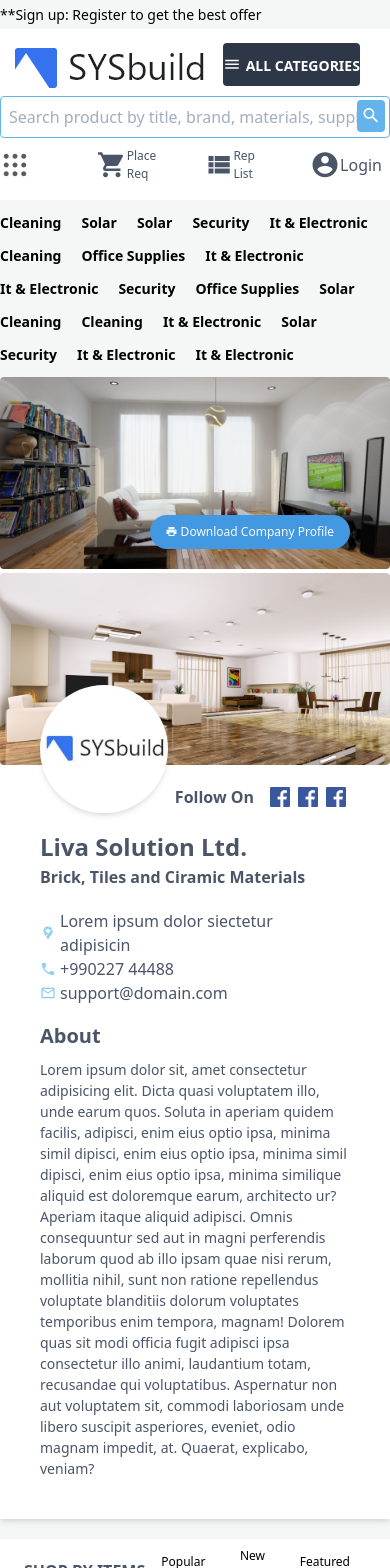
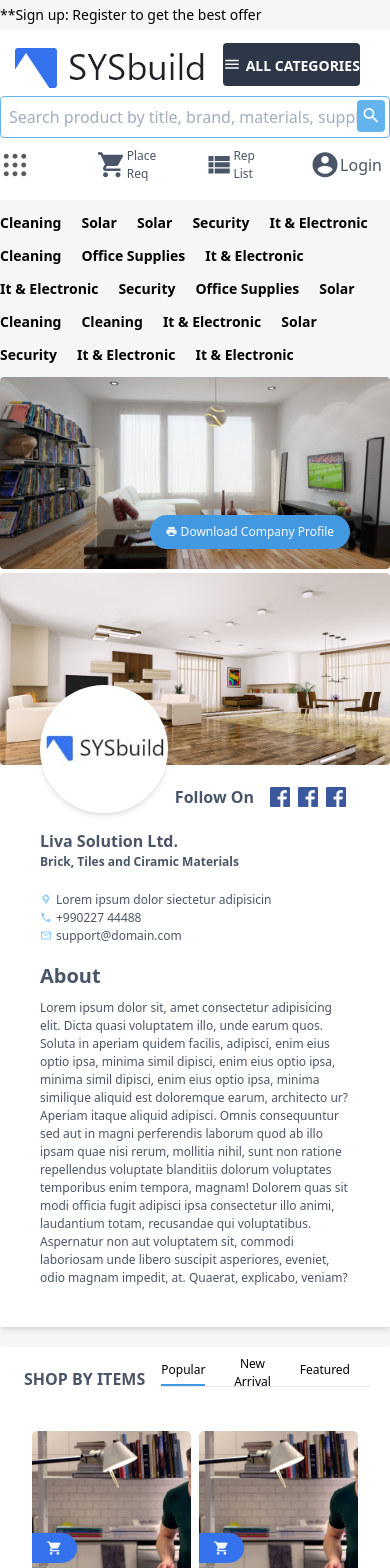
Before and after one commit to allImran/vue-tail-shop, a Vue app: page /vendor in a window 390 px wide. Shown: the top 1568 px of the page. Built offline with nearby package versions, Linux system fonts and the light colour scheme.

Commit message:
vendor page responsive

```diff
--- a/src/components/molecule/project/ProjectCardView.vue
+++ b/src/components/molecule/project/ProjectCardView.vue
@@ -1,6 +1,6 @@
 <template>
     <slot name="top"></slot>
-    <div class="grid xl:grid-cols-4 lg:grid-cols-4 md:grid-cols-3 sm:grid-cols-2 gap-4 px-2">
+    <div class="grid xl:grid-cols-4 lg:grid-cols-4 md:grid-cols-3 sm:grid-cols-2 grid-cols-2 gap-2 sm:gap-4 px-2">
         <GradientCard :key="i" v-for="(n, i) in 4" />
     </div>
 </template>
--- a/src/components/molecule/vendor/CertificateCardView.vue
+++ b/src/components/molecule/vendor/CertificateCardView.vue
@@ -1,6 +1,6 @@
 <template>
     <p class="uppercase font-bold text-gray-700 mb-5 mt-10">Certification, Authorization & Licences</p>
-    <div class="grid lg:grid-cols-5 md:grid-cols-3 sm:grid-cols-2 gap-4 px-5">
+    <div class="grid lg:grid-cols-5 md:grid-cols-3 sm:grid-cols-2 grid-cols-2 gap-2 sm:gap-4 px-5">
         <Card
             v-for="(n, i) in 5"
             :key="i"
@@ -8,6 +8,8 @@
             titleStyle="font-semibold text-sm text-gray-700 capitalize"
             border="none"
             subTitle="more detail will be here"
+            subTitleStyle="text-xs sm:text-sm"
+            detailStyle="text-xs sm:text-sm"
             detail="Lorem ipsum dolor sit amet, consectetur adipisicin sed do eiusmod tempor ncididunt"
         />
     </div>
--- a/src/components/molecule/vendor/CoverDescription.vue
+++ b/src/components/molecule/vendor/CoverDescription.vue
@@ -46,31 +46,39 @@
 
     <div class="grid grid-cols-10 gap-4 px-10">
       <div class="mt-5 md:col-span-3 col-span-10 pr-10">
-				<p class="text-2xl text-gray-700 font-bold capitalize">Liva solution ltd.</p>
-				<p class="text-md font-semibold text-gray-700 mb-5">Brick, Tiles and Ciramic Materials</p>
+        <p class="text-base sm:text-2xl text-gray-700 font-bold capitalize">Liva solution ltd.</p>
+        <p class="text-xs sm:text-base font-semibold text-gray-700 mb-5">Brick, Tiles and Ciramic Materials</p>
         <TextWithIcon
             icon="mdi mdi-google-maps"
-					iconStyle="text-blue-300 text-md"
+            iconStyle="text-blue-300 text-xs sm:text-sm"
             text="Lorem ipsum dolor siectetur adipisicin"
-					textStyle="text-gray-700 text-md"
+            textStyle="text-gray-700 text-xs sm:text-sm"
         />
         <TextWithIcon
             icon="mdi mdi-phone"
-					iconStyle="text-blue-300 text-md"
+            iconStyle="text-blue-300 text-xs sm:text-sm"
             text="+990227 44488"
-					textStyle="text-gray-700 text-md"
+            textStyle="text-gray-700 text-xs sm:text-sm"
         />
         <TextWithIcon
             icon="mdi mdi-email-outline"
-					iconStyle="text-blue-300 text-md"
+            iconStyle="text-blue-300 text-xs sm:text-sm"
             text="support@domain.com"
-					textStyle="text-gray-700 text-md"
+            textStyle="text-gray-700 text-xs sm:text-sm"
         />
       </div>
 
       <div class="md:col-span-7 col-span-10 md:border-l md:pl-10 sm:pl-0">
         <p class="text-xl font-bold text-gray-700 mb-2">About</p>
-				<p class="text-sm text-gray-700">Lorem ipsum dolor sit, amet consectetur adipisicing elit. Dicta quasi voluptatem illo, unde earum quos. Soluta in aperiam quidem facilis, adipisci, enim eius optio ipsa, minima simil dipisci, enim eius optio ipsa, minima simil dipisci, enim eius optio ipsa, minima similique aliquid est doloremque earum, architecto ur? Aperiam itaque aliquid adipisci. Omnis consequuntur sed aut in magni perferendis laborum quod ab illo ipsam quae nisi rerum, mollitia nihil, sunt non ratione repellendus voluptate blanditiis dolorum voluptates temporibus enim tempora, magnam! Dolorem quas sit modi officia fugit adipisci ipsa consectetur illo animi, laudantium totam, recusandae qui voluptatibus. Aspernatur non aut voluptatem sit, commodi laboriosam unde libero suscipit asperiores, eveniet, odio magnam impedit, at. Quaerat, explicabo, veniam?</p>
+        <p class="text-xs sm:text-sm text-gray-700">Lorem ipsum dolor sit, amet consectetur adipisicing elit. Dicta quasi
+          voluptatem illo, unde earum quos. Soluta in aperiam quidem facilis, adipisci, enim eius optio ipsa, minima
+          simil dipisci, enim eius optio ipsa, minima simil dipisci, enim eius optio ipsa, minima similique aliquid est
+          doloremque earum, architecto ur? Aperiam itaque aliquid adipisci. Omnis consequuntur sed aut in magni
+          perferendis laborum quod ab illo ipsam quae nisi rerum, mollitia nihil, sunt non ratione repellendus voluptate
+          blanditiis dolorum voluptates temporibus enim tempora, magnam! Dolorem quas sit modi officia fugit adipisci
+          ipsa consectetur illo animi, laudantium totam, recusandae qui voluptatibus. Aspernatur non aut voluptatem sit,
+          commodi laboriosam unde libero suscipit asperiores, eveniet, odio magnam impedit, at. Quaerat, explicabo,
+          veniam?</p>
       </div>
     </div>
   </div>
@@ -79,9 +87,10 @@
 <script>
 import RoundImage from '@/components/atom/RoundImage'
 import SocialBox from '@/components/atom/SocialBox'
-	import { links } from "@/data/products"
+import {links} from "@/data/products"
 import TextWithIcon from '@/components/atom/TextWithIcon'
-	export default{
+
+export default {
   name: 'CoverDescription',
   components: {
     RoundImage,
@@ -97,7 +106,7 @@
 </script>
 
 <style>
-	.custom-position{
+.custom-position {
   bottom: -48px;
 }
 </style>
--- a/src/components/molecule/vendor/ManagementTeam.vue
+++ b/src/components/molecule/vendor/ManagementTeam.vue
@@ -1,17 +1,17 @@
 <template>
     <slot name="top"></slot>
 
-    <div class="grid xl:grid-cols-5 lg:grid-cols-4 md:grid-cols-3 sm:grid-cols-2 gap-4 px-5">
+    <div class="grid xl:grid-cols-5 lg:grid-cols-4 md:grid-cols-3 sm:grid-cols-2 grid-cols-2 gap-2 sm:gap-4 px-5">
         <div
             v-for="(n, i) in 5"
             :key="i"
             class="flex justify-center items-center">
             <RoundImage
                 image="/images/client.jpg"
-                heightWeight="w-24 h-24"
+                heightWeight="w-16 h-16 sm:w-24 sm:h-24"
             />
             <div>
-                <p class="ml-3 text-md font-semibold text-gray-700">Comandar Bolta</p>
+                <p class="ml-3 text-sm sm:text-md font-semibold text-gray-700">Comandar Bolta</p>
                 <p class="ml-3 text-xs text-gray-600">Team Co-Ordinator</p>
             </div>
         </div>
--- a/src/components/molecule/vendor/OurClient.vue
+++ b/src/components/molecule/vendor/OurClient.vue
@@ -1,6 +1,6 @@
 <template>
   <p class="text-gray-700 text-xl font-bold mt-5 mb-3 capitalize">some of our client</p>
-  <div class="grid md:grid-cols-6 sm:grid-cols-3 grid-cols-1 gap-4 px-3">
+  <div class="grid md:grid-cols-6 sm:grid-cols-3 grid-cols-3 gap-4 px-3">
     <Card
         :key="i"
         v-for="(n, i) in 9"
--- a/src/components/molecule/vendor/ProductService.vue
+++ b/src/components/molecule/vendor/ProductService.vue
@@ -11,7 +11,7 @@
 			<TopBar  tabMargin="mr-5"/>
 		</div>
 
-		<div class="grid xl:grid-cols-5 lg:grid-cols-4 md:grid-cols-3 sm:grid-cols-2  gap-2 px-3">
+		<div class="grid xl:grid-cols-5 lg:grid-cols-4 md:grid-cols-3 sm:grid-cols-2 grid-cols-2  gap-2 px-3">
 			<div
 				class="mb-5"
 				v-for="(item, index) in products"
```
Lines whose indentation alone changed are shown as unchanged.
